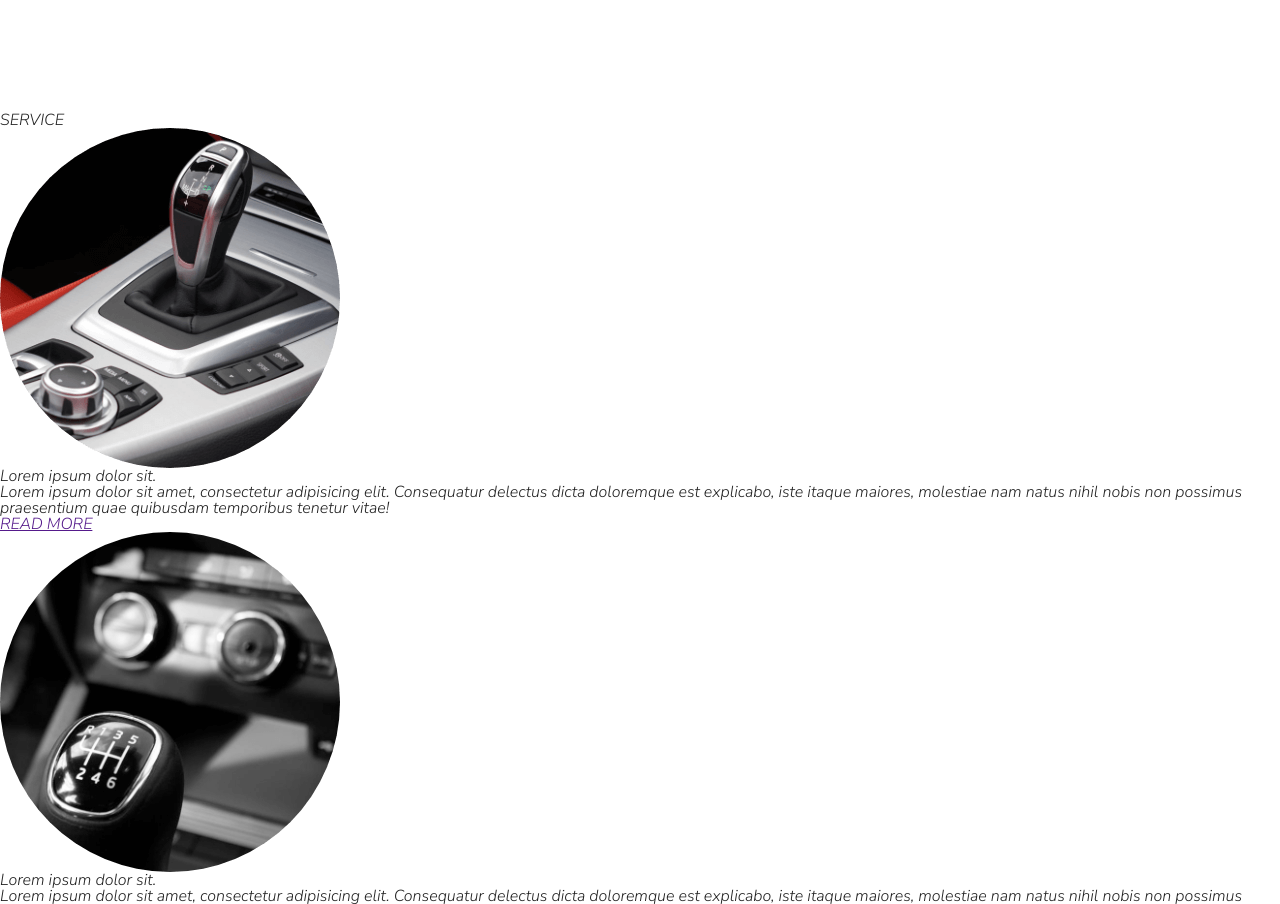
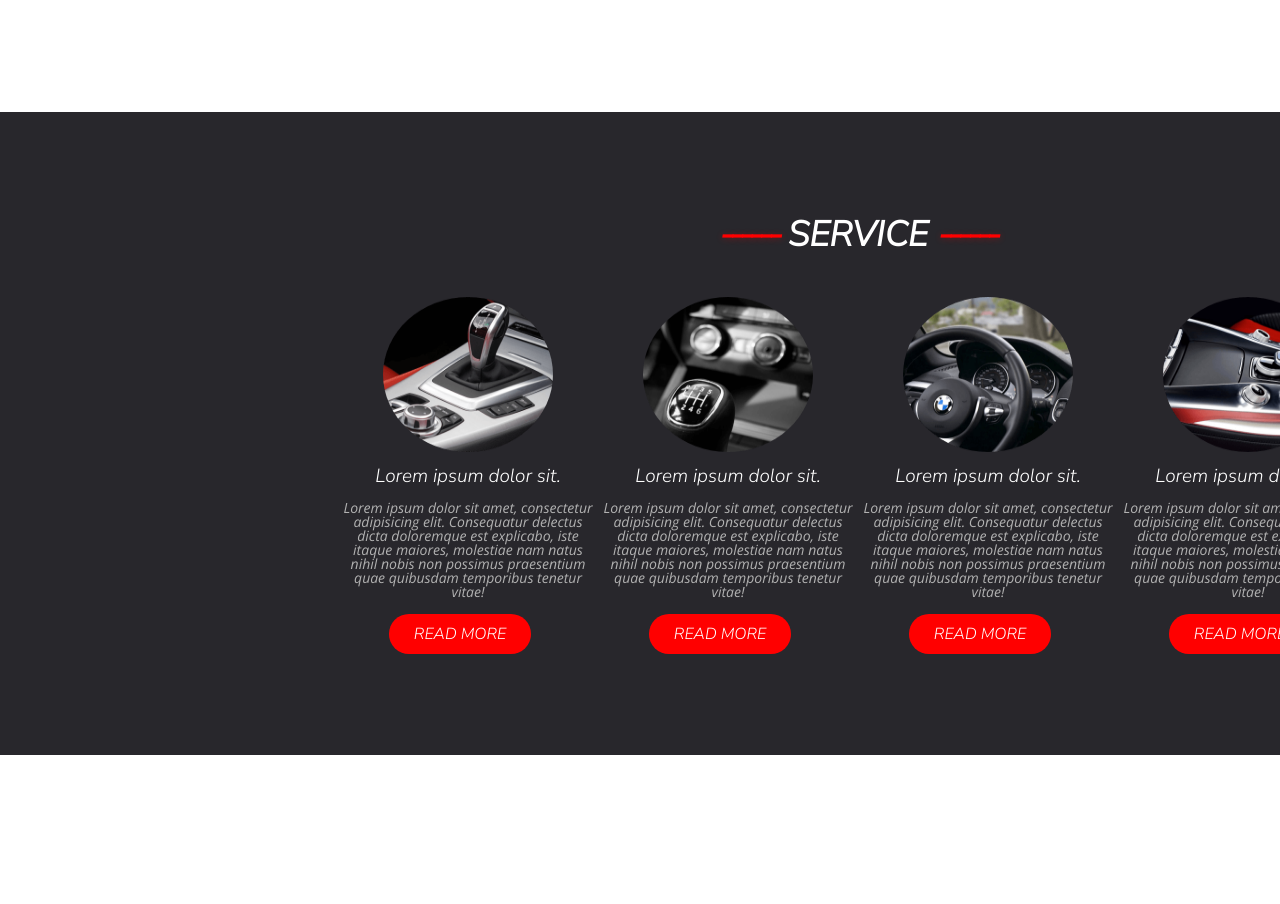
Before and after one commit to Ardrad/CarSharing-WebPage, a plain HTML site: page index.html in a window 1280 px wide. Shown: the part 1395-2299 px from the top of the page. After the commit the page ends 2150 px from the top, so only its background shows below. Drawn offline with nearby package versions, Linux system fonts and the light colour scheme.

Commit message:
service part done

```diff
--- a/css/style.css
+++ b/css/style.css
@@ -224,3 +224,81 @@ body{
 
 
 }
+.service{
+    height: 643px;
+    width: 1716px;
+    background: #28272C 0% 0% no-repeat padding-box;
+}
+.service-container {
+    height: 173px;
+    width: 100%;
+}
+.service-title {
+
+    display: flex;
+    justify-content: center;
+    align-items: center;
+    padding-top: 95px;
+    padding-bottom: 35px;
+    font-size: 35px;
+    font-weight: bold;
+    color: #FFFFFF;
+}
+.service-title::before {
+    content: "------";
+    letter-spacing: -5px;
+    padding: 10px;
+    color: red;
+    text-shadow: 0 1px 6px rgba(255, 0, 0, 0.3);
+
+}
+
+.service-title::after {
+    content: "------";
+    letter-spacing: -5px;
+    padding: 10px;
+    color: red;
+    text-shadow: 0 1px 6px rgba(255, 0, 0, 0.3);
+}
+.service-art {
+    display: flex;
+    justify-content: center;
+    align-items: center;
+    width: 1716px;
+    padding-left: 184px;
+    padding-right: 184px;
+    text-align: center;
+}
+.service-photo {
+    width: 170px;
+    height: 170px;
+    padding-bottom: 15px;
+}
+.service-article-title {
+    color: #FFFFFF;
+    font-size: 19px;
+    font-weight: 400;
+    padding-bottom: 15px;
+}
+.service-article-text{
+    font-family: 'Open Sans', sans-serif;
+    font-weight: 300;
+    font-size: 14px;
+    padding-bottom: 15px;
+    width: 260px;
+    color: #B2B2B2;
+
+}
+.service-btn {
+    text-decoration: none;
+    background: #FF0000 0% 0% no-repeat padding-box;
+    border-radius: 40px;
+    padding: 12px 3px;
+    color: #FFFFFF;
+    display: flex;
+    justify-content: center;
+    align-items: center;
+    width: 142px;
+    height: 40px;
+    margin-left: 51px;
+}
--- a/index.html
+++ b/index.html
@@ -80,7 +80,7 @@
         </div>
         <div class="service-art">
         <article class="service-article">
-            <img src="images/mini1.png" class="service-article-photo">
+            <img src="images/mini1.png" class="service-photo">
             <h2 class="service-article-title">Lorem ipsum dolor sit.</h2>
             <p class="service-article-text">Lorem ipsum dolor sit amet, consectetur adipisicing elit. Consequatur delectus dicta doloremque est explicabo, iste itaque maiores, molestiae nam natus nihil nobis non possimus praesentium quae quibusdam temporibus tenetur vitae! </p>
             <a href="" class="service-btn">READ MORE</a>
@@ -99,7 +99,7 @@
 
         </article>
         <article class="service-article">
-            <img src="images/mini3.png" class="service-photo">
+            <img src="images/mini4.png" class="service-photo">
             <h2 class="service-article-title">Lorem ipsum dolor sit.</h2>
             <p class="service-article-text">Lorem ipsum dolor sit amet, consectetur adipisicing elit. Consequatur delectus dicta doloremque est explicabo, iste itaque maiores, molestiae nam natus nihil nobis non possimus praesentium quae quibusdam temporibus tenetur vitae! </p>
             <a href="" class="service-btn">READ MORE</a>
```
